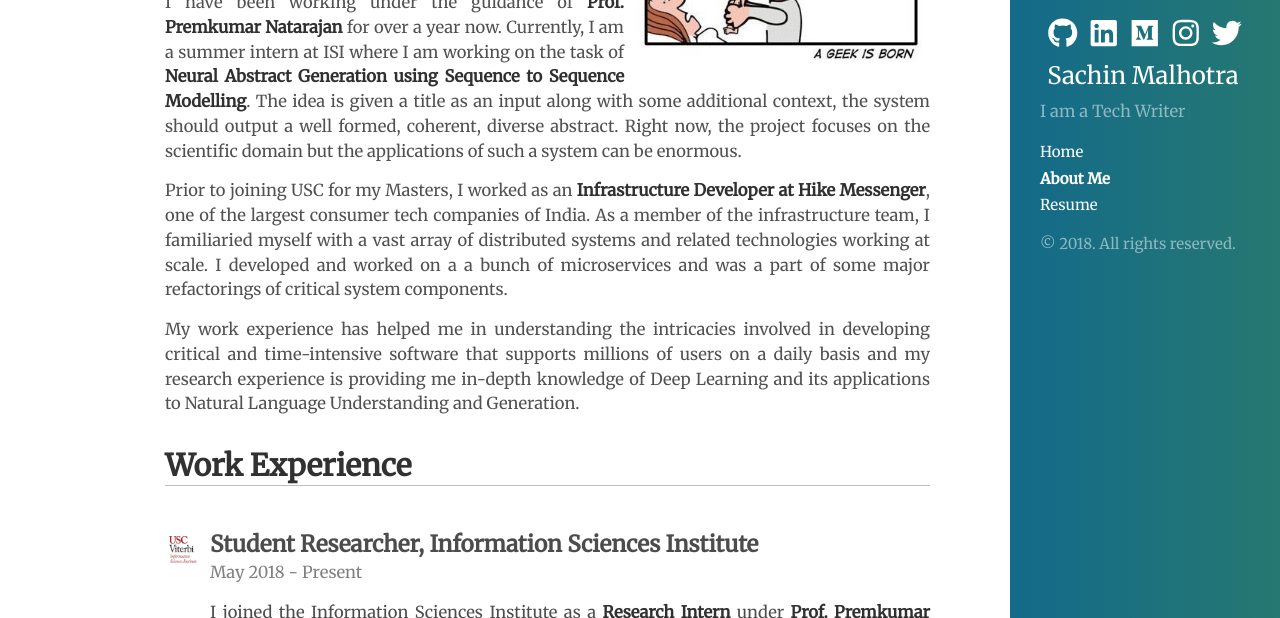
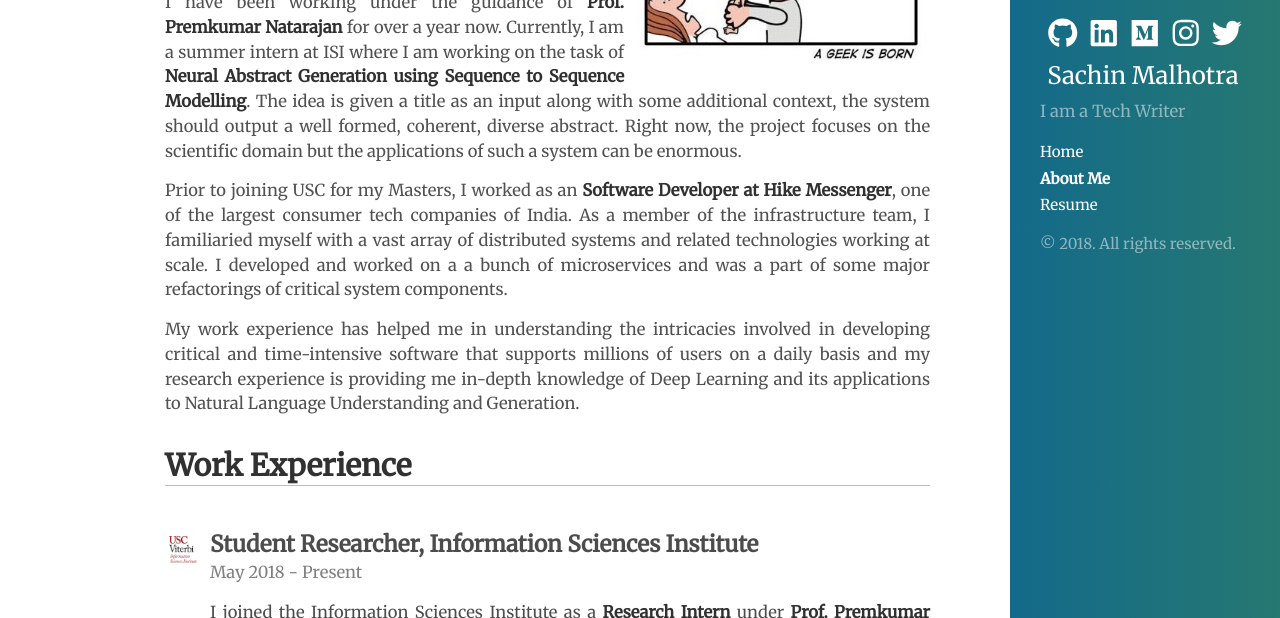
Before and after one commit to edorado93/edorado93.github.io, a Jekyll site: the page built from about.html, in a window 1280 px wide and 900 px high, cut to the strip 282-900 px from the top of the window. Built offline with Jekyll 4.4.1, drawn with Linux system fonts in a browser that asks for light colours; nearby versions of some CDN libraries; Markdown is read by kramdown in place of the engine named in the settings.

Commit message:
Changed job titles

```diff
--- a/about.html
+++ b/about.html
@@ -13,7 +13,7 @@
     </p>
 
     <p>
-        Prior to joining USC for my Masters, I worked as an <strong>Infrastructure Developer at Hike Messenger</strong>, one of the largest consumer tech companies of India. As a member of the infrastructure team, I familiaried myself with a vast array of distributed systems and related technologies working at scale. I developed and worked on a a bunch of microservices and was a part of some major refactorings of critical system components.
+        Prior to joining USC for my Masters, I worked as an <strong>Software Developer at Hike Messenger</strong>, one of the largest consumer tech companies of India. As a member of the infrastructure team, I familiaried myself with a vast array of distributed systems and related technologies working at scale. I developed and worked on a a bunch of microservices and was a part of some major refactorings of critical system components.
     </p>
 
     <p>
@@ -53,7 +53,7 @@
         </p>
     </div>
 
-	<div class="timeline-item hike" position-held="Infrastructure Developer, Hike Messenger">
+	<div class="timeline-item hike" position-held="Software Developer, Hike Messenger">
         <p class="date">Jun 2015 - Jul 2017</p>
         <p class="timeline-content">
             Worked as a developer in the team responsible for handling the entire backend infrastructure for the largest Indian consumer tech company. Developed and worked on a lot of services to ensure reliable infrastructure having <strong>under 5 millisecond latency and 4 9’s of availability</strong>, delivering over billion messages a day. Led some major refactoring efforts for the codebases supporting Last Seen and Group Messaging functionalities in the application.
```
